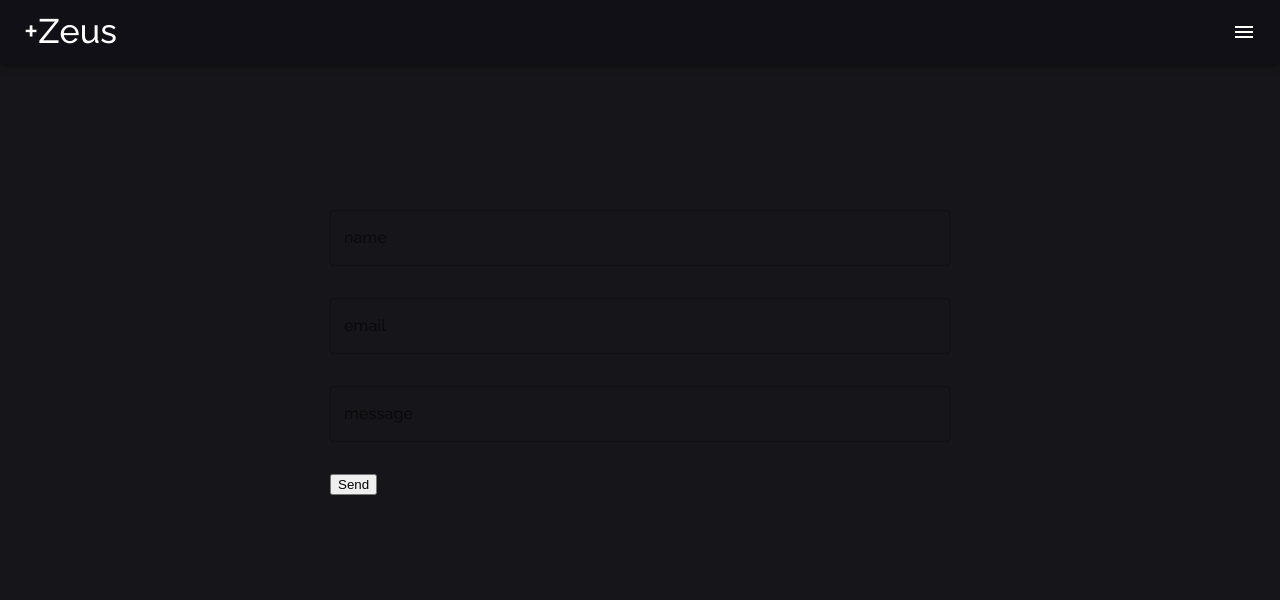
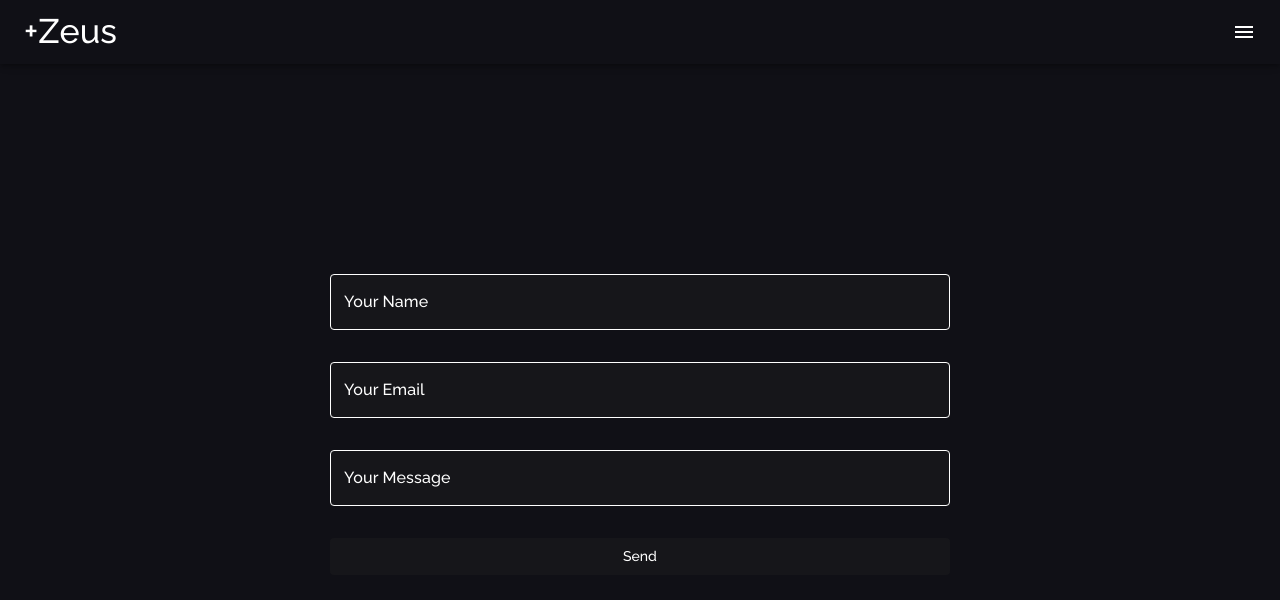
Before and after one commit to mightyFZeus/prototype-potfolio, a React (Create React App) app: page /Contacts in a window 1280 px wide. Shown: the top 600 px of the page. Built offline with nearby package versions, Linux system fonts and the light colour scheme.

Commit message:
contact done

```diff
--- a/src/Contact/Contact.jsx
+++ b/src/Contact/Contact.jsx
@@ -1,6 +1,6 @@
 import React from "react";
 import emailjs from "emailjs-com";
-import {Box, TextField } from '@material-ui/core'
+import { Box, TextField, Button } from "@material-ui/core";
 import useStyles from "./Styles";
 const Contact = () => {
   const classes = useStyles();
@@ -8,9 +8,13 @@ const Contact = () => {
     e.preventDefault();
 
     emailjs
-      .sendForm("service_i2z4avg", "template_4w3e5at", e.target,
+      .sendForm(
+        "service_i2z4avg",
+        "template_4w3e5at",
+        e.target,
 
-      "user_nhjK17UH5oB3QFMRU2saR")
+        "user_nhjK17UH5oB3QFMRU2saR"
+      )
       .then(
         (result) => {
           console.log(result.text);
@@ -19,43 +23,44 @@ const Contact = () => {
           console.log(error.text);
         }
       );
-      e.target.reset()
+    e.target.reset();
   }
 
   return (
     <>
-
       <Box className={classes.box}>
         <div className={classes.toolbar} />
+
         <div className={classes.formDiv}>
           <form className="contact-form" onSubmit={sendEmail}>
             <TextField
               className={classes.fieldText}
-        label='name'
-        variant='outlined'
-        name='name'
+              label="Your Name"
+              variant="outlined"
+              name="name"
             />
             <br />
             <TextField
               className={classes.fieldText}
-        label='email'
-        type='email'
-        variant='outlined'
-        name='email'
+              label="Your Email"
+              type="email"
+              variant="outlined"
+              name="email"
             />
             <br />
             <TextField
               className={classes.fieldText}
-        label='message'
-        variant='outlined'
+              label="Your Message"
+              variant="outlined"
               multiline
               rowsMax={4}
-        name='message'
+              name="message"
             />
-        <input type="submit" value="Send" />
+            <Button type="submit" className={classes.button}>
+              Send
+            </Button>
           </form>
         </div>
-
       </Box>
     </>
   );
--- a/src/Contact/Styles.js
+++ b/src/Contact/Styles.js
@@ -2,23 +2,47 @@ import { makeStyles } from "@material-ui/core/styles";
 
 export default makeStyles((theme) => ({
   toolbar: theme.mixins.toolbar,
-  box:{
-    backgroundColor:'#16161A',
-    height:'100vh'
+  box: {
+    backgroundColor: "##101016",
+    height: "100vh"
   },
-  formDiv:{
-position: 'absolute',
-left: '50%',
-top: '50%',
-transform: 'translate(-50%, -50%)',
+  formDiv: {
+    position: "relative",
+    left: "50%",
+    top: "50%",
+    transform: "translate(-50%, -50%)",
 
-padding: '10px',
-width:'50%',
-height:'50%'
+    padding: "10px",
+    width: "50%",
+    height: "50%"
   },
-  fieldText:{
-    width:'100%',
-    marginBottom:'2rem'
+  fieldText: {
+    width: "100%",
+    marginBottom: "2rem",
+    backgroundColor: "#16161A",
+    "& label.Mui-focused": {
+      color: "white"
+    },
+    "& label": {
+      color: "white"
+    },
+    "& .MuiOutlinedInput-root": {
+      "& fieldset": {
+        borderColor: "white"
+      },
+      "&:hover fieldset": {
+        borderColor: "white"
+      },
+      "&.Mui-focused fieldset": {
+        borderColor: "white"
+      }
+    }
+  },
+
+  button: {
+    backgroundColor: "#16161A",
+    textTransform: "none",
+    color: "white",
+    width: "100%"
   }
-
 }));
--- a/src/Home/Desktop/Desktop.jsx
+++ b/src/Home/Desktop/Desktop.jsx
@@ -1,11 +1,14 @@
-import React from "react";
+import React, { useState } from "react";
 
 import { Typography, Grid, Button, Box } from "@material-ui/core";
 import Projects from "../../Projects/Projects";
+import Contact from "../../Contact/Contact";
 
 import useStyles from "./Styles";
 const Desktop = ({ resume }) => {
   const classes = useStyles();
+  const [contact, setContact] = useState(false);
+
   return (
     <>
       <Box m={3} p={3}>
@@ -25,13 +28,17 @@ const Desktop = ({ resume }) => {
                 technology and crafting layouts to achieve desired design and
                 look.
               </Typography>
-              <Button variant="contained" className={classes.seemoreBtn}>
-                See More
+
+              <Button
+                className={classes.button}
+                onClick={() => setContact(!contact)}
+              >
+                Contact Me
               </Button>
             </div>
           </Grid>
           <Grid lg={6}>
-            <Projects resume={resume} />
+            {!contact ? <Projects resume={resume} /> : <Contact />}
           </Grid>
         </Grid>
       </Box>
--- a/src/Home/Desktop/Styles.js
+++ b/src/Home/Desktop/Styles.js
@@ -22,16 +22,14 @@ export default makeStyles((theme) => ({
     color: "white"
     // marginLeft: '3rem'
   },
-  seemoreBtn: {
-    marginLeft: "30rem",
-    textTransform: "none",
 
-    backgroundColor: "#16161A",
-    color:'white',
-    borderColor:'white'
-  },
 
   divWidth: {
     width: "600px"
+  },
+  button:{
+    textTransform:'none',
+    color:'white',
+    backgroundColor:'#16161A'
   }
 }));
```
Lines whose indentation alone changed are shown as unchanged.
